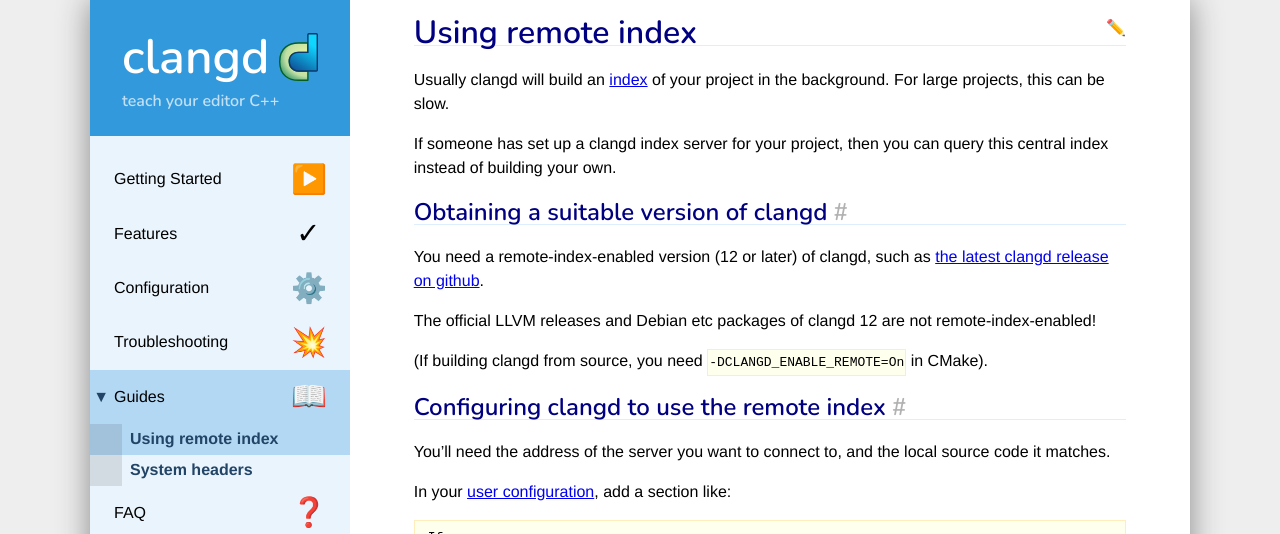
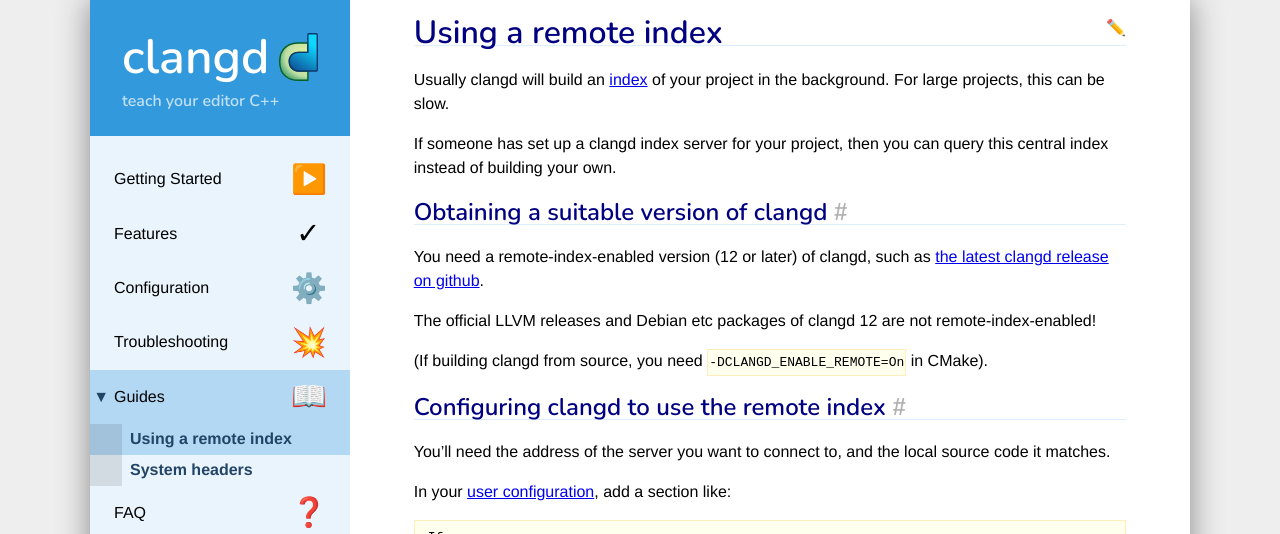
Before and after one commit to llvm/clangd-www, a Jekyll site: the page built from guides/remote-index.md, in a window 1280 px wide. Shown: the top 534 px of the page. Built offline with Jekyll 4.4.1, drawn with Linux system fonts in a browser that asks for light colours; our own code applies the rules of GitHub Pages for plain Markdown files.

```diff
--- a/_data/navigation.yml
+++ b/_data/navigation.yml
@@ -14,7 +14,7 @@
   url: /guides/
   icon: '📖'
   children:
-    - title: Using remote index
+    - title: Using a remote index
       description: >
         Avoid indexing a large project locally and share an index between
         developers in your team by running clangd index server.
--- a/guides/remote-index.md
+++ b/guides/remote-index.md
@@ -2,7 +2,7 @@
 redirect_from: /llvm-remote-index
 redirect_from: /llvm-remote-index.html
 ---
-# Using remote index
+# Using a remote index
 
 Usually clangd will build an [index](/design/indexing) of your project in the
 background. For large projects, this can be slow.
```
